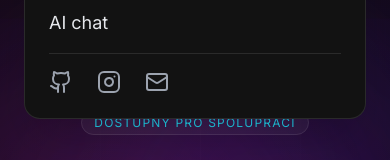
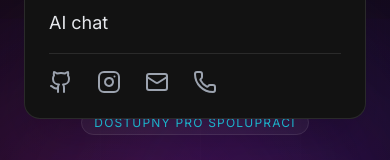
Before and after one commit to FiserBre/fiserbretislav, a React (Vite) app: page / in a window 390 px wide. Both pictures are taken after a click on the button 329 px from the left and 45 px from the top of the page. Shown: the part 184-344 px from the top of the page. Built offline with nearby package versions, Linux system fonts and the light colour scheme.

Commit message:
Update Navbar.tsx

```diff
--- a/components/Navbar.tsx
+++ b/components/Navbar.tsx
@@ -1,6 +1,6 @@
 import React, { useState, useEffect } from 'react';
 import { motion, useScroll, useMotionValueEvent } from 'framer-motion';
-import { Menu, X, Github, Instagram, Mail } from 'lucide-react';
+import { Menu, X, Github, Instagram, Mail, Phone } from 'lucide-react';
 
 const Navbar: React.FC = () => {
   const [isOpen, setIsOpen] = useState(false);
@@ -92,6 +92,7 @@ const Navbar: React.FC = () => {
               <a href="https://github.com/FiserBre" className="text-gray-400"><Github size={24} /></a>
               <a href="https://www.instagram.com/fiserbretislav?igsh=bHMzcGt1Y3R4OGxr&utm_source=qr" className="text-gray-400"><Instagram size={24} /></a>
               <a href="mailto:fiserbretislav@email.cz" className="text-gray-400"><Mail size={24} /></a>
+              <a href="tel:+420730542093" className="text-gray-400"><Phone size={24} /></a>
             </div>
           </div>
         </motion.div>
```
